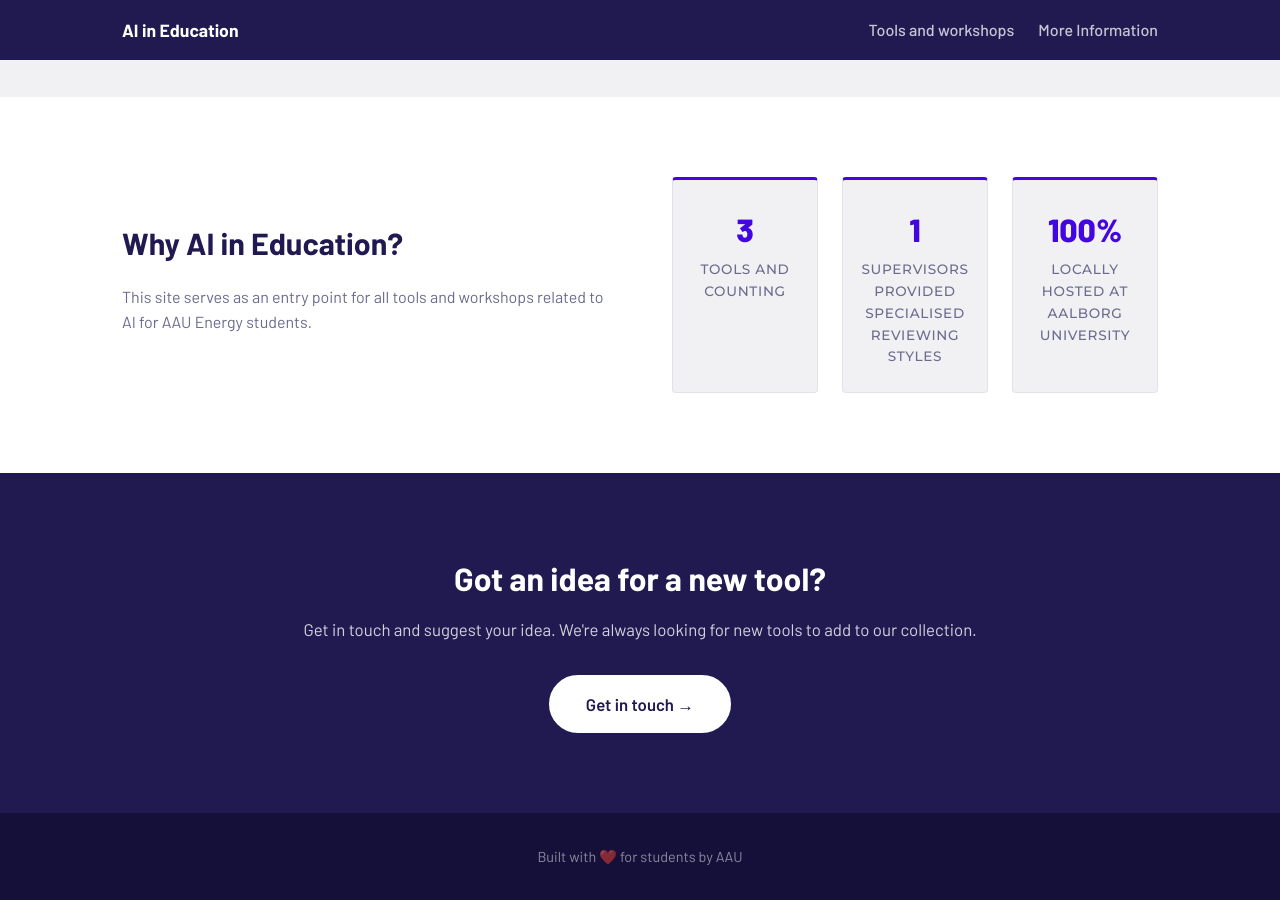
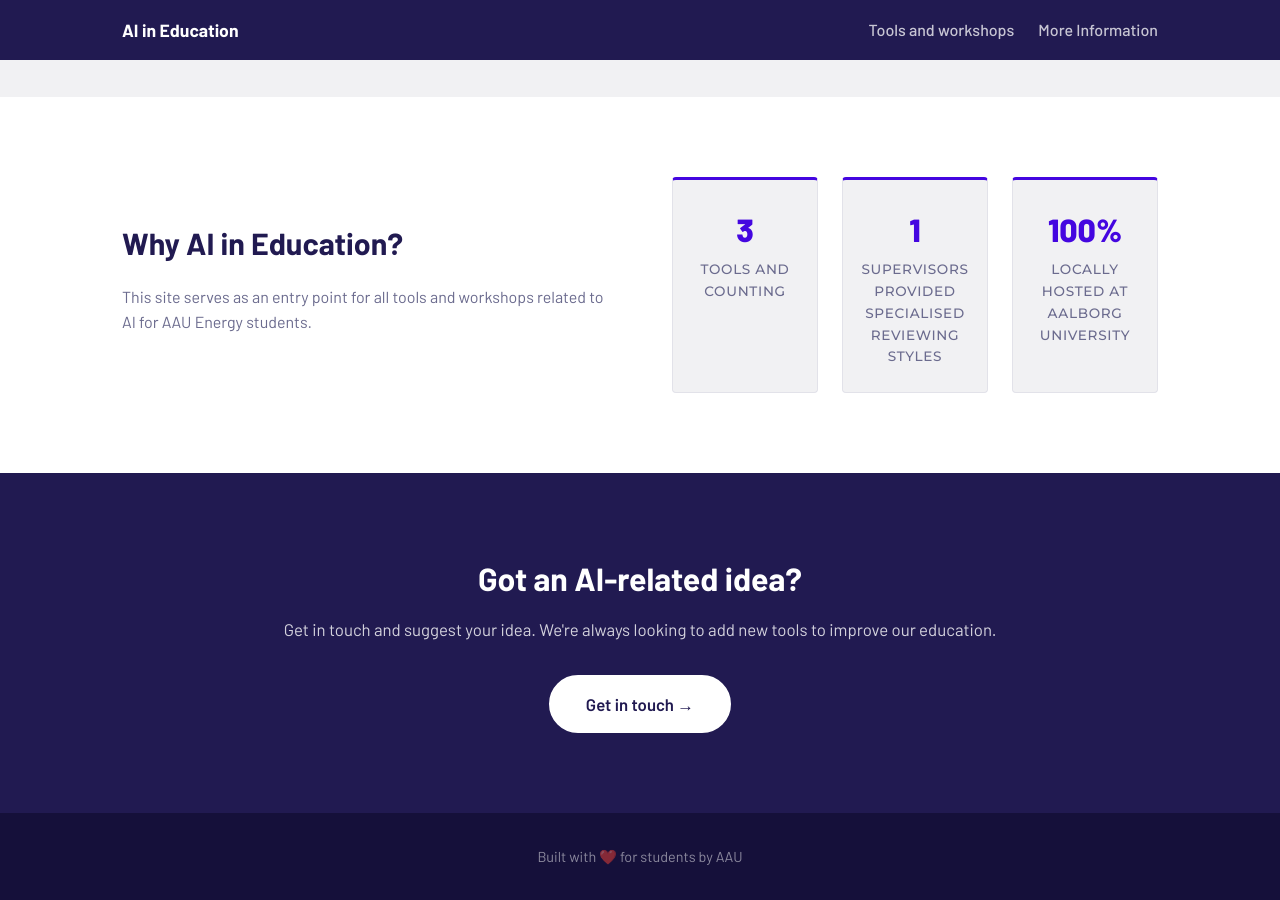
Before and after one commit to aau-ai-in-edu/website, a Jekyll site: the page built from index.html, in a window 1280 px wide and 900 px high, scrolled down 1245 px. Built offline with Jekyll 4.4.1, drawn with Linux system fonts in a browser that asks for light colours.

Commit message:
Revise CTA headline and body for AI focus

```diff
--- a/_config.yml
+++ b/_config.yml
@@ -27,8 +27,8 @@ about:
     - number: "100%"
       label: Locally hosted at Aalborg University
 cta:
-  headline: Got an idea for a new tool?
-  body: Get in touch and suggest your idea. We're always looking for new tools to add to our collection.
+  headline: Got an AI-related idea?
+  body: Get in touch and suggest your idea. We're always looking to add new tools to improve our education.
 
 footer:
   text: "Built with ❤️ for students by AAU"
```
